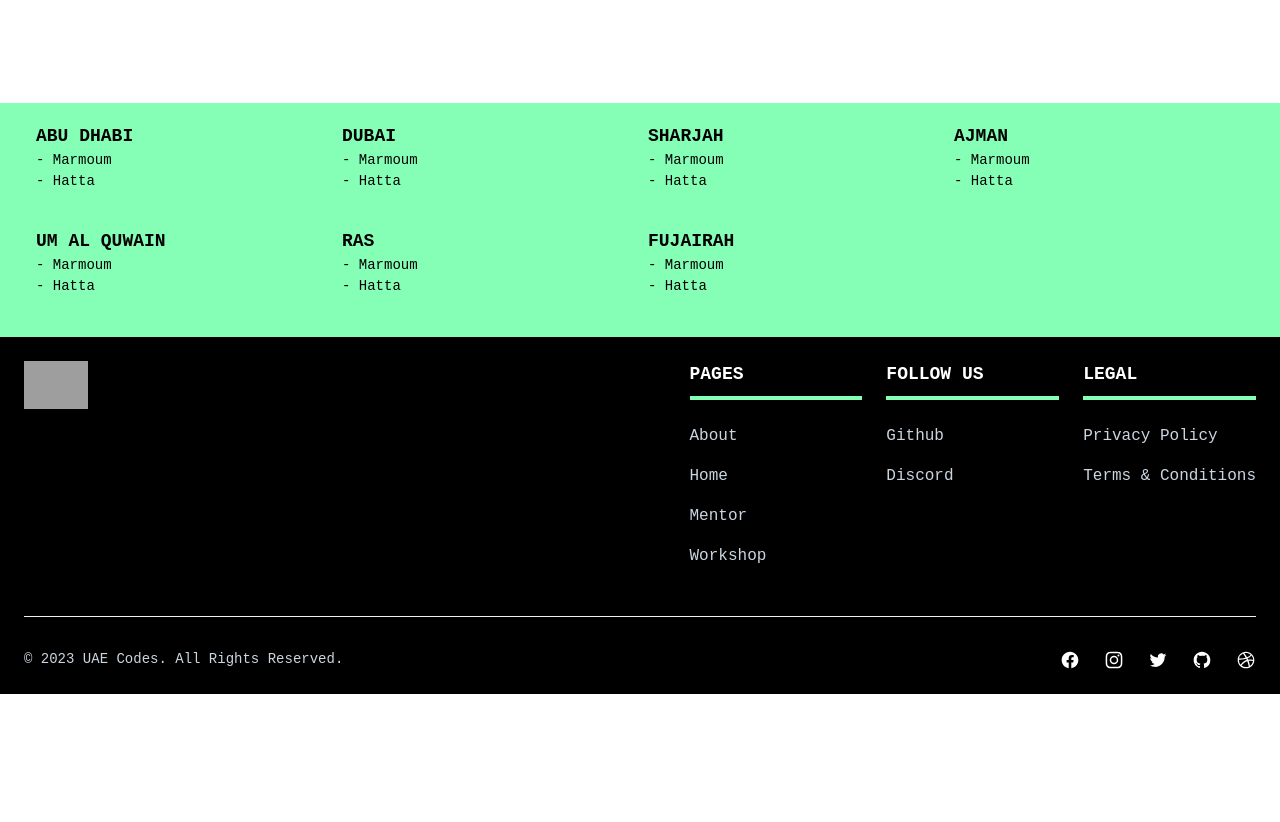
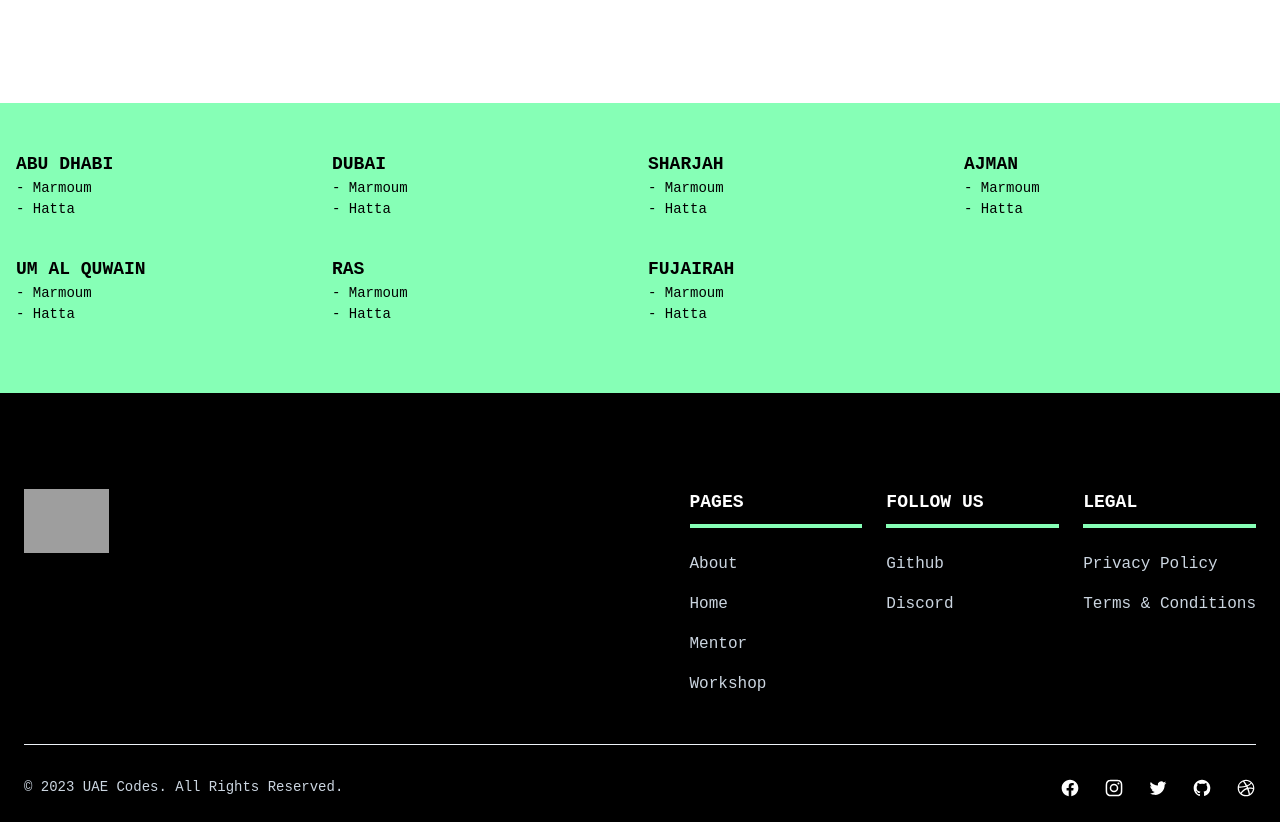
Before and after one commit to ralsuwaidi/uaecodes-frontend, a Next.js app: page / in a window 1280 px wide. Shown: the part 3833-4655 px from the top of the page. Before the commit the page ends 4527 px from the top, so only its background shows below. Built offline with nearby package versions, Linux system fonts and the light colour scheme; grey boxes are pictures that could not be loaded.

Commit message:
fix: add padding to location

```diff
--- a/src/layouts/Home/Locations.tsx
+++ b/src/layouts/Home/Locations.tsx
@@ -49,8 +49,8 @@ const Locations = () => {
       </div>
       <div className=" bg-neon-green">
         <div className="container mx-auto px-4">
-          <div className="mx-auto p-5">
-            <div className="grid grid-cols-2  gap-2 md:grid-cols-4 md:gap-4">
+          <div className="mx-auto py-5 md:py-12">
+            <div className="grid grid-cols-2 gap-2 md:grid-cols-4 md:gap-4">
               <LocationEmirates
                 emirate={ABU_DHABI.name}
                 locations={ABU_DHABI.locations}
--- a/src/templates/footer/index.tsx
+++ b/src/templates/footer/index.tsx
@@ -1,12 +1,12 @@
 const Footer = () => {
   return (
-    <footer className="bg-black p-4 font-ubuntu-mono sm:p-6">
+    <footer className="bg-black px-4 pb-4 pt-12 font-ubuntu-mono sm:p-6 sm:pt-24">
       <div className="container mx-auto md:flex md:justify-between">
         <div className="mb-6 md:mb-0">
           <a href="https://flowbite.com/" className="flex items-center">
             <img
               src="https://aicdn.sgp1.cdn.digitaloceanspaces.com/aiocdn/logo/uae-codes/bilingual/UAE-Codes-White-Logo.png"
-              className="mr-3 h-12"
+              className="mr-3 h-12 md:h-16"
               alt="FlowBite Logo"
             />
           </a>
```
